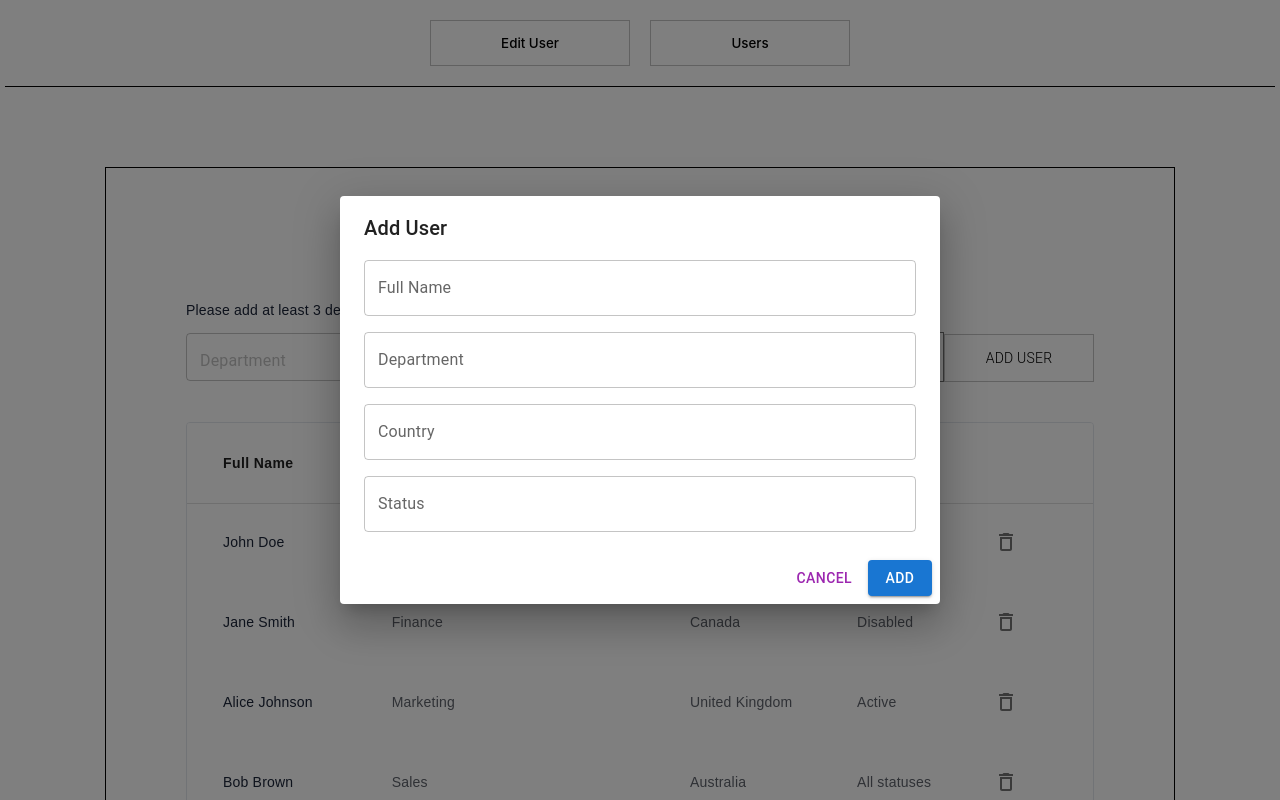
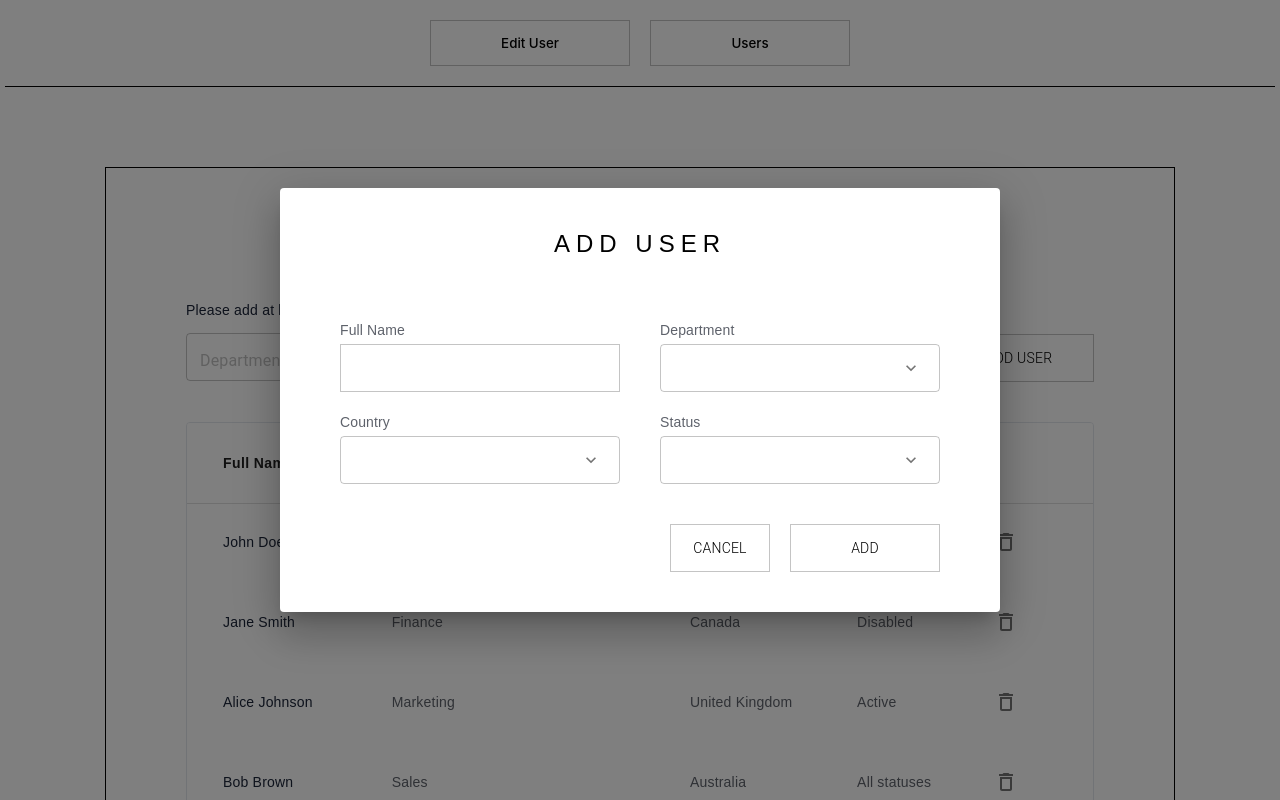
Before and after one commit to miller-113/dvc_test_task, a React (Vite) app: page /users in a window 1280 px wide. Both pictures are taken after a click on the button "ADD USER". Shown: the top 800 px of the page. Built offline with nearby package versions, Linux system fonts and the light colour scheme.

Commit message:
added styles to AddUserModal Component

```diff
--- /dev/null
+++ b/src/components/add-user-modal/AddUserModal.styles.ts
@@ -0,0 +1,79 @@
+export const styles = {
+  dialog: {
+    '& .MuiDialog-paper': { width: '720px', maxWidth: '100%' }
+  },
+  button: {
+    height: '48px',
+    width: '150px',
+    borderRadius: 0,
+    border: '1px solid rgba(196, 196, 196, 1)',
+    color: 'black',
+    fontWeight: 300,
+    fontSize: '14px',
+    lineHeight: '20px',
+    letterSpacing: '0.2px',
+    '&:hover': {
+      backgroundColor: '#ffffff',
+      boxShadow: 'none',
+      border: '1px solid rgba(100, 100, 100, 1)',
+      outline: 0
+    },
+    '&:active': {
+      backgroundColor: 'grey',
+      border: '1px solid rgba(100, 100, 100, 1)',
+      outline: 0
+    },
+    '&:focus': {
+      border: '1px solid rgba(100, 100, 100, 1)',
+      outline: 0
+    },
+  },
+  select: {
+    height: '48px',
+    '&.Mui-focused .MuiOutlinedInput-notchedOutline': {
+      borderColor: 'black',
+      borderWidth: 2,
+      borderRadius: 0
+    },
+    '& .MuiSelect-select': {
+      borderBottomLeftRadius: 0,
+      borderBottomRightRadius: 0
+    }
+  },
+  inputLabelStyles: {
+    mb: '4px',
+    color: 'rgba(94, 98, 107, 1)',
+    fontSize: '14px',
+    fontFamily: 'Rubik, sans-serif',
+    fontWeight: '400'
+  },
+  title: {
+    color: 'black',
+    fontWeight: 500,
+    fontSize: '24px',
+    lineHeight: '32px',
+    letterSpacing: '6px',
+    fontFamily: 'Karla, sans-serif',
+    textAlign: 'center',
+    m: '40px 0 60px',
+    p: 0
+  },
+  dialogContent: {
+    p: '40px 60px'
+  },
+  dialogAction: {
+    p: '0 60px 40px',
+    display: 'flex',
+    gap: '12px'
+  },
+  formContainer: {
+    display: 'flex',
+    gap: '40px'
+  },
+  column: {
+    display: 'flex',
+    flexDirection: 'column',
+    flex: '1 1 50%',
+    rowGap: '20px'
+  }
+}
--- a/src/components/add-user-modal/AddUserModal.tsx
+++ b/src/components/add-user-modal/AddUserModal.tsx
@@ -1,4 +1,4 @@
-import React, { FC } from 'react'
+import React, { Dispatch, FC, SetStateAction, useState } from 'react'
 import {
   Dialog,
   DialogTitle,
@@ -6,31 +6,120 @@ import {
   DialogActions,
   TextField,
   Button,
-  Box
+  Box,
+  FormControl,
+  InputLabel,
+  MenuItem,
+  Select,
+  SelectChangeEvent
 } from '@mui/material'
 
-type AddUserModalProps = {
-  isOpen: boolean
-  onClose: () => void
-}
+import IconDropDown from '~/components/icon-dropdown/IconDropDown'
+import { countries, departments, statuses } from '~/dummyData'
+
+import { styles } from '~/components/add-user-modal/AddUserModal.styles'
+
+import { AddUserModalProps, Item } from '~/types/common'
 
 const AddUserModal: FC<AddUserModalProps> = ({ isOpen, onClose }) => {
+  const [selectedCountry, setSelectedCountry] = useState<string>('')
+  const [selectedDepartment, setSelectedDepartment] = useState<string>('')
+  const [selectedStatus, setSelectedStatus] = useState<string>('')
+
+  const handleSelectChange = (
+    event: SelectChangeEvent<string>,
+    setSelected: Dispatch<SetStateAction<string>>
+  ) => {
+    setSelected(event.target.value as string)
+  }
+
+  const renderSingleSelect = (
+    label: string,
+    value: string,
+    onChange: Dispatch<SetStateAction<string>>,
+    items: Item[]
+  ) => (
+    <Box>
+      <InputLabel sx={styles.inputLabelStyles}>{label}</InputLabel>
+      <FormControl fullWidth variant='outlined'>
+        <Select
+          name={label.toLowerCase()}
+          value={value}
+          onChange={(event) => handleSelectChange(event, onChange)}
+          sx={styles.select}
+          IconComponent={IconDropDown}
+        >
+          {items.map((item) => (
+            <MenuItem key={item.value} value={item.value}>
+              {item.name}
+            </MenuItem>
+          ))}
+        </Select>
+      </FormControl>
+    </Box>
+  )
+
   return (
-    <Dialog open={isOpen} onClose={onClose} fullWidth maxWidth='sm'>
-      <DialogTitle>Add User</DialogTitle>
-      <DialogContent>
-        <Box sx={{ display: 'flex', flexDirection: 'column', gap: '16px' }}>
-          <TextField label='Full Name' variant='outlined' fullWidth />
-          <TextField label='Department' variant='outlined' fullWidth />
-          <TextField label='Country' variant='outlined' fullWidth />
-          <TextField label='Status' variant='outlined' fullWidth />
+    <Dialog
+      open={isOpen}
+      onClose={onClose}
+      fullWidth
+      maxWidth='sm'
+      sx={styles.dialog}
+    >
+      <DialogTitle sx={styles.title}>ADD USER</DialogTitle>
+      <DialogContent sx={styles.dialogContent}>
+        <Box sx={styles.formContainer}>
+          <Box sx={styles.column}>
+            <Box>
+              <InputLabel sx={styles.inputLabelStyles}>Full Name</InputLabel>
+              <TextField
+                name='name'
+                InputProps={{
+                  style: { height: '48px', borderRadius: 0 }
+                }}
+                variant='outlined'
+                fullWidth
+              />
+            </Box>
+            {renderSingleSelect(
+              'Country',
+              selectedCountry,
+              setSelectedCountry,
+              countries
+            )}
+          </Box>
+          <Box sx={styles.column}>
+            {renderSingleSelect(
+              'Department',
+              selectedDepartment,
+              setSelectedDepartment,
+              departments
+            )}
+            {renderSingleSelect(
+              'Status',
+              selectedStatus,
+              setSelectedStatus,
+              statuses
+            )}
+          </Box>
         </Box>
       </DialogContent>
-      <DialogActions>
-        <Button onClick={onClose} color='secondary'>
+      <DialogActions sx={styles.dialogAction}>
+        <Button
+          sx={{...styles.button, width: '100px'}}
+          onClick={onClose}
+          variant='text'
+          color='primary'
+        >
           Cancel
         </Button>
-        <Button onClick={onClose} variant='contained' color='primary'>
+        <Button
+          sx={styles.button}
+          onClick={onClose}
+          variant='text'
+          color='primary'
+        >
           Add
         </Button>
       </DialogActions>
```
